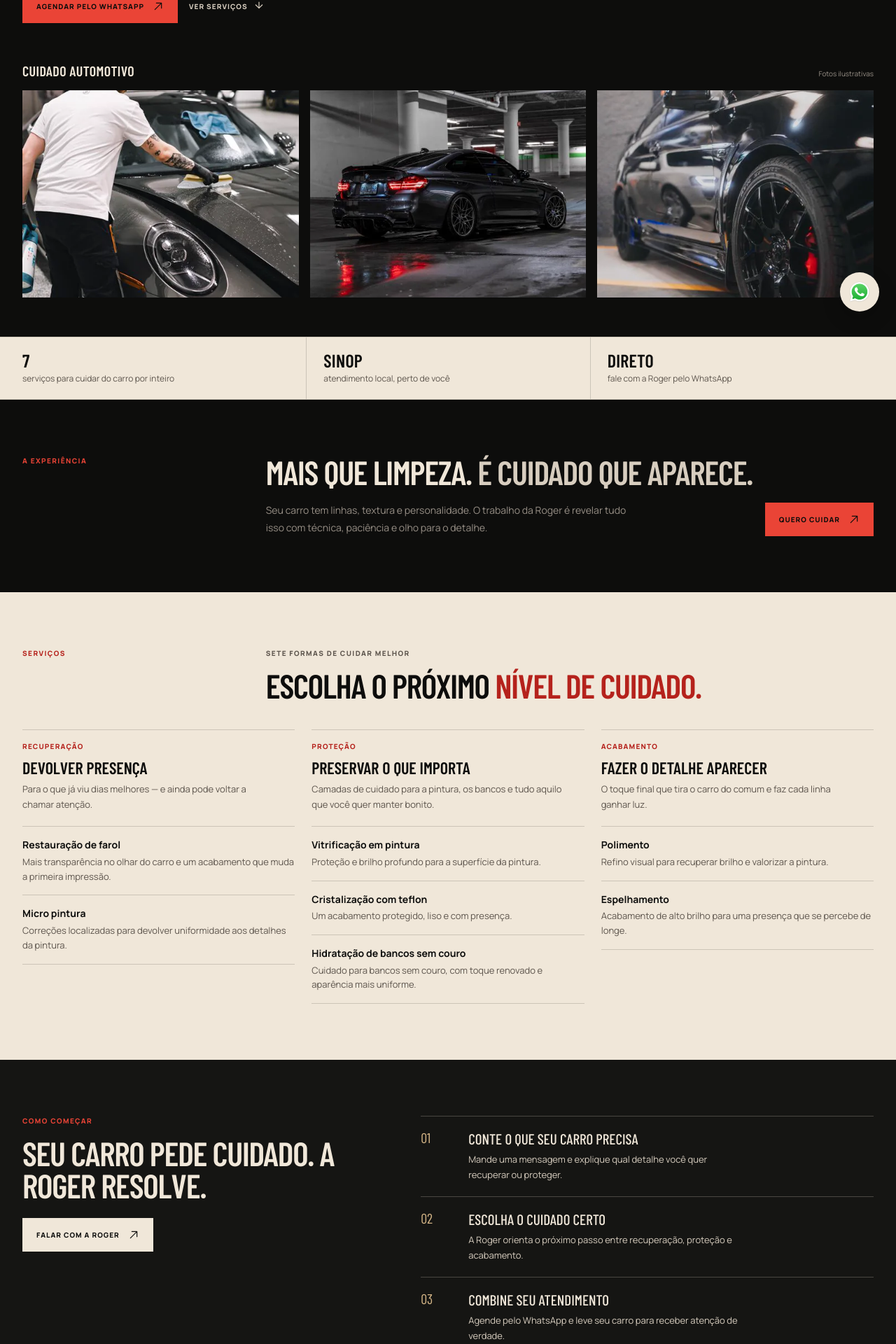
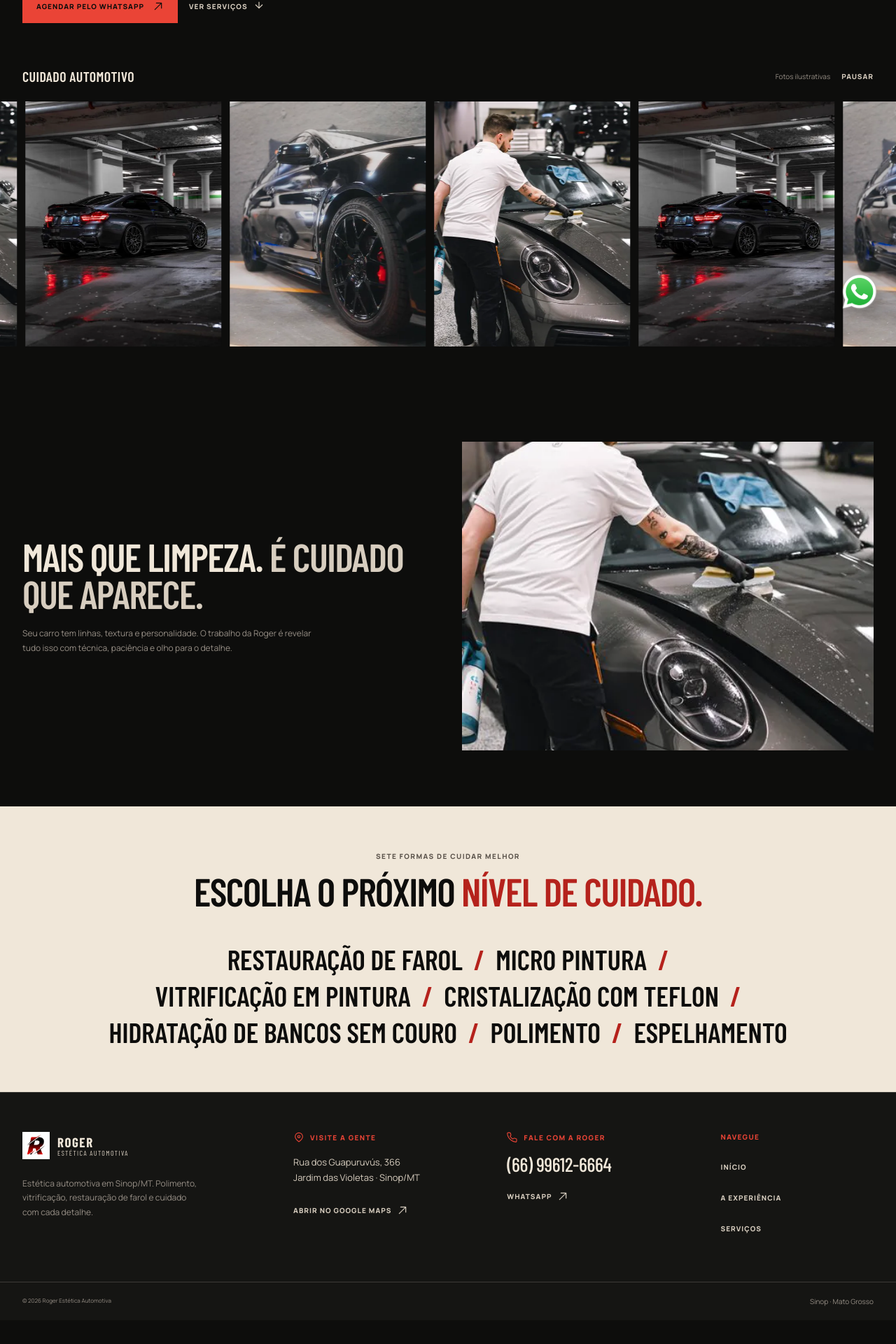
Before and after one commit to SHURIKA6/roger-estetica-automotiva, a React (Vite) app: page / in a window 1280 px wide. Shown: the part 331-2251 px from the top of the page at 70% size. After the commit the page ends 2217 px from the top, so only its background shows below. Built offline with nearby package versions, Linux system fonts and the light colour scheme; a web font is replaced by a local one.

Commit message:
[FIX] New footer

```diff
--- a/src/components/SiteHeader.jsx
+++ b/src/components/SiteHeader.jsx
@@ -76,12 +76,11 @@ export default function SiteHeader({ developersActive = false }) {
         <a className={NAV_LINK} href="/#servicos" onClick={closeMenu}>Serviços</a>
         <a className={NAV_LINK} href="/#essencia" onClick={closeMenu}>A experiência</a>
         <a className={NAV_LINK} href="/#visite" onClick={closeMenu}>Onde estamos</a>
-        {developersActive ? (
+        {/* /desenvolvedores é oculta: só aparece no menu quando já se está nela. */}
+        {developersActive && (
           <a className={`${NAV_CTA} border-red bg-red text-ink`} href="/desenvolvedores" aria-current="page" onClick={closeMenu}>
             Desenvolvedores <ArrowIcon className="size-[15px]" />
           </a>
-        ) : (
-          <a className={NAV_LINK} href="/desenvolvedores" onClick={closeMenu}>Desenvolvedores</a>
         )}
         {!developersActive && (
           <a className={NAV_CTA} href={WHATSAPP_URL} target="_blank" rel="noreferrer" onClick={closeMenu}>
--- a/src/content.js
+++ b/src/content.js
@@ -16,18 +16,6 @@ export const ADDRESS = {
 
 export const WHATSAPP_MESSAGE = 'Olá, Roger! Quero agendar um cuidado para o meu carro.'
 export const WHATSAPP_URL = `https://wa.me/${PHONE}?text=${encodeURIComponent(WHATSAPP_MESSAGE)}`
-
-export const proofPoints = [
-  { value: '7', label: 'serviços para cuidar do carro por inteiro' },
-  { value: 'Sinop', label: 'atendimento local, perto de você' },
-  { value: 'Direto', label: 'fale com a Roger pelo WhatsApp' },
-]
-
-export const journeySteps = [
-  { number: '01', title: 'Conte o que seu carro precisa', copy: 'Mande uma mensagem e explique qual detalhe você quer recuperar ou proteger.' },
-  { number: '02', title: 'Escolha o cuidado certo', copy: 'A Roger orienta o próximo passo entre recuperação, proteção e acabamento.' },
-  { number: '03', title: 'Combine seu atendimento', copy: 'Agende pelo WhatsApp e leve seu carro para receber atenção de verdade.' },
-]
 
 export const serviceGroups = [
   {
--- a/src/index.css
+++ b/src/index.css
@@ -109,6 +109,37 @@
   ::selection { background: var(--color-red); color: var(--color-paper); }
 
   :focus-visible { outline: 2px solid var(--color-gold); outline-offset: 5px; }
+}
+
+/* Carrossel da landing ------------------------------------------------------ */
+
+@keyframes gallery-marquee {
+  from { transform: translateX(0); }
+  to { transform: translateX(-50%); }
+}
+
+/* Fora de @layer de propósito: vence os utilitários sem briga de especificidade,
+   e a regra de movimento reduzido abaixo consegue trocar o overflow. */
+.gallery-viewport { overflow: hidden; }
+
+/* ~45px/s com 18 slides de 292px; ajuste a duração para mudar a velocidade.
+   Não use utilitários translate-* aqui: na v4 eles se somam ao keyframe. */
+.gallery-track { animation: gallery-marquee 60s linear infinite; }
+
+.gallery:hover .gallery-track,
+.gallery:focus-within .gallery-track,
+.gallery[data-paused] .gallery-track {
+  animation-play-state: paused;
+}
+
+@media (prefers-reduced-motion: reduce) {
+  html { scroll-behavior: auto; }
+
+  /* Sem movimento: vira uma faixa rolável comum, sem as cópias e sem o botão. */
+  .gallery-track { animation: none; }
+  .gallery-viewport { overflow-x: auto; }
+  .gallery-track > [aria-hidden="true"] { display: none; }
+  .gallery-toggle { display: none; }
 }
 
 /* Easter egg "Detalhamento Total do Site" ---------------------------------- */
--- a/src/pages/LandingPage.jsx
+++ b/src/pages/LandingPage.jsx
@@ -1,12 +1,11 @@
+import { useState } from 'react'
 import Brand from '../components/Brand.jsx'
 import SiteHeader from '../components/SiteHeader.jsx'
 import SkipLink from '../components/SkipLink.jsx'
 import {
   ADDRESS,
-  journeySteps,
   MAPS_URL,
   PHONE_DISPLAY,
-  proofPoints,
   serviceGroups,
   TEL_URL,
   WHATSAPP_URL,
@@ -17,9 +16,9 @@ const GRID = 'mx-auto w-[calc(100%_-_40px)] sm:w-[min(100%_-_52px,760px)] xl:w-[
 const EYEBROW = 'mb-4 text-[10px] leading-[1.4] font-extrabold tracking-[.14em] uppercase'
 const SECTION_TAG = 'text-[10px] font-extrabold tracking-[.14em] uppercase'
 const BUTTON = 'inline-flex min-h-12 items-center justify-center gap-3 px-5 text-[10px] font-extrabold tracking-[.1em] uppercase transition-colors'
-const BUTTON_LIGHT = `${BUTTON} bg-paper text-ink hover:bg-red hover:text-ink`
-const BUTTON_DARK = `${BUTTON} bg-ink text-paper hover:bg-red hover:text-ink`
-const H2 = 'font-display text-[clamp(36px,9vw,44px)] leading-[.96] font-semibold tracking-[-.025em] uppercase sm:text-[clamp(42px,5vw,48px)]'
+// Título de destaque: mesmo tamanho do hero, usado também em experiência e serviços.
+const DISPLAY_XL = 'font-display text-[clamp(38px,8vw,52px)] leading-[.96] font-semibold tracking-[-.025em] uppercase sm:text-[clamp(46px,6vw,56px)] xl:text-[56px]'
+const FOOTER_LINK = 'inline-flex min-h-10 items-center gap-2 text-[10px] font-extrabold tracking-[.1em] text-paper-soft uppercase transition-colors hover:text-red'
 
 const galleryPhotos = [
   {
@@ -36,7 +35,18 @@ const galleryPhotos = [
   },
 ]
 
+// Cada metade da faixa precisa ser mais larga que a tela, senão aparece um vão
+// no fim do ciclo. Com poucas fotos, repetimos a lista dentro de cada metade.
+const GALLERY_REPEAT = 3
+const galleryHalf = Array.from({ length: GALLERY_REPEAT }, () => galleryPhotos).flat()
+
+// A landing mostra só os nomes; categorias e descrições continuam em content.js
+// porque o build usa `detail` no JSON-LD e no llms.txt.
+const services = serviceGroups.flatMap((group) => group.services)
+
 export default function LandingPage() {
+  const [galleryPaused, setGalleryPaused] = useState(false)
+
   return (
     <div className="overflow-clip">
       <SkipLink />
@@ -51,7 +61,7 @@ export default function LandingPage() {
         >
           <div className="max-w-[790px]">
             <p className={`${EYEBROW} text-paper-soft`}>Estética automotiva em Sinop/MT</p>
-            <h1 id="hero-title" className="mb-5 max-w-[980px] font-display text-[clamp(38px,8vw,52px)] leading-[.96] font-semibold tracking-[-.025em] uppercase sm:text-[clamp(46px,6vw,56px)] xl:text-[56px]">
+            <h1 id="hero-title" className={`mb-5 max-w-[980px] ${DISPLAY_XL}`}>
               Seu carro pronto para aparecer.
             </h1>
             <p className="mb-7 max-w-[620px] text-[14px] leading-[1.75] text-paper-soft sm:text-[15px]">
@@ -68,173 +78,159 @@ export default function LandingPage() {
           </div>
         </section>
 
-        {/* Galeria ilustrativa --------------------------------------------- */}
-        <section aria-label="Fotos ilustrativas de estética automotiva" className={`${GRID} pb-12 sm:pb-14`}>
-          <div className="mb-4 flex items-baseline justify-between gap-4">
-            <h2 className="font-display text-[18px] font-semibold tracking-[.02em] text-paper uppercase sm:text-[20px]">Cuidado automotivo</h2>
-            <p className="m-0 text-right text-[10px] text-muted">Fotos ilustrativas</p>
+        {/* Carrossel -------------------------------------------------------- */}
+        {/* Faixa contínua em CSS: duas metades iguais deslizam até -50% e recomeçam
+            sem emenda. A segunda metade é só visual (aria-hidden). */}
+        <section aria-labelledby="gallery-title" className="gallery pb-12 sm:pb-14" data-paused={galleryPaused || undefined}>
+          <div className={`${GRID} mb-4 flex items-center justify-between gap-4`}>
+            <h2 id="gallery-title" className="font-display text-[18px] font-semibold tracking-[.02em] text-paper uppercase sm:text-[20px]">Cuidado automotivo</h2>
+            <div className="flex items-center gap-4">
+              <p className="m-0 text-[10px] text-muted">Fotos ilustrativas</p>
+              <button
+                type="button"
+                className="gallery-toggle min-h-10 text-[10px] font-extrabold tracking-[.1em] text-paper-soft uppercase transition-colors hover:text-paper"
+                aria-pressed={galleryPaused}
+                onClick={() => setGalleryPaused((paused) => !paused)}
+              >
+                {galleryPaused ? 'Retomar' : 'Pausar'}
+              </button>
             </div>
-          <div className="grid grid-cols-1 gap-3 sm:grid-cols-3 sm:gap-4">
-            {galleryPhotos.map((photo) => (
-              <figure className="m-0 overflow-hidden bg-ink-light" key={photo.src}>
+          </div>
+
+          <div className="gallery-viewport">
+            <ul className="gallery-track m-0 flex w-max list-none p-0">
+              {[...galleryHalf, ...galleryHalf].map((photo, index) => {
+                // Só a primeira ocorrência de cada foto é anunciada ao leitor de tela.
+                const repeated = index >= galleryPhotos.length
+                return (
+                  <li className="mr-3 w-[64vw] shrink-0 sm:w-[36vw] xl:w-[280px]" key={index} aria-hidden={repeated || undefined}>
                     <img
-                  className="block aspect-[5/3] w-full object-cover sm:aspect-[4/3]"
+                      className="block aspect-[4/5] w-full bg-ink-light object-cover"
                       src={photo.src}
-                  alt={photo.alt}
+                      alt={repeated ? '' : photo.alt}
                       width="500"
                       height="750"
                       loading="lazy"
                       decoding="async"
                     />
-              </figure>
-            ))}
-          </div>
-        </section>
-
-        {/* Informações rápidas --------------------------------------------- */}
-        <section className="border-y border-y-ink-16 bg-paper text-ink" aria-label="Sobre o atendimento">
-          <div className={`${GRID} grid grid-cols-1 sm:grid-cols-3`}>
-            {proofPoints.map((point, index) => (
-              <div
-                className={`flex items-baseline gap-3 border-b border-b-ink-16 py-4 last:border-b-0 sm:grid sm:content-center sm:gap-1 sm:py-5 sm:pl-6 sm:first:pl-0 sm:border-b-0 ${index > 0 ? 'sm:border-l sm:border-l-ink-16' : ''}`}
-                key={point.value}
-              >
-                <strong className="min-w-[72px] font-display text-[24px] leading-none font-semibold tracking-[.01em] uppercase sm:text-[26px]">{point.value}</strong>
-                <span className="max-w-[220px] text-[12px] leading-[1.5] text-muted-paper">{point.label}</span>
-              </div>
-            ))}
+                  </li>
+                )
+              })}
+            </ul>
           </div>
         </section>
 
         {/* A experiência ---------------------------------------------------- */}
-        <section id="essencia" aria-labelledby="essence-title" className={`${GRID} grid gap-5 py-14 sm:grid-cols-[.8fr_2.2fr] sm:gap-8 sm:py-20`}>
-          <p className={`${SECTION_TAG} m-0 text-red`}>A experiência</p>
+        <section id="essencia" aria-labelledby="essence-title" className={`${GRID} grid items-center gap-8 py-14 sm:grid-cols-2 sm:gap-10 sm:py-20`}>
           <div>
-            <h2 id="essence-title" className={`mb-5 ${H2}`}>
+            <h2 id="essence-title" className={`mb-5 ${DISPLAY_XL}`}>
               Mais que limpeza. <span className="text-paper-soft">É cuidado que aparece.</span>
             </h2>
-            <div className="flex flex-col items-start gap-6 sm:flex-row sm:items-end sm:justify-between">
-              <p className="m-0 max-w-[540px] text-[14px] leading-[1.75] text-muted">
+            <p className="m-0 max-w-[420px] text-[12px] leading-[1.7] text-muted">
               Seu carro tem linhas, textura e personalidade. O trabalho da Roger é revelar tudo isso com técnica, paciência e olho para o detalhe.
             </p>
-              <a className={`${BUTTON} bg-red text-ink hover:bg-paper`} href={WHATSAPP_URL} target="_blank" rel="noreferrer" aria-label="Conversar com a Roger pelo WhatsApp">
-                Quero cuidar <ArrowIcon className="size-4" />
-              </a>
           </div>
-          </div>
+          {/* Foto retrato (2:3) recortada: 4:5 na coluna estreita do tablet, 4:3 no
+              celular e no desktop para a seção não ficar mais alta que o texto. */}
+          <figure className="m-0 overflow-hidden bg-ink-light">
+            <img
+              className="block aspect-[4/3] w-full object-cover sm:aspect-[4/5] xl:aspect-[4/3]"
+              src="/assets/galeria-detalhamento.webp"
+              alt="Profissional cuidando da pintura de um carro esportivo em uma oficina."
+              width="499"
+              height="750"
+              loading="lazy"
+              decoding="async"
+            />
+          </figure>
         </section>
 
         {/* Serviços --------------------------------------------------------- */}
-        <section id="servicos" aria-labelledby="services-title" className="bg-paper py-14 text-ink sm:py-20">
-          <div className={`${GRID} mb-8 grid gap-4 sm:mb-10 sm:grid-cols-[.8fr_2.2fr] sm:gap-8`}>
-            <p className={`${SECTION_TAG} m-0 text-red-deep`}>Serviços</p>
-            <div>
+        <section id="servicos" aria-labelledby="services-title" className="bg-paper py-12 text-ink sm:py-16">
+          <div className={`${GRID} text-center`}>
             <p className={`${EYEBROW} text-muted-paper`}>Sete formas de cuidar melhor</p>
-              <h2 id="services-title" className={`m-0 max-w-[650px] text-ink ${H2}`}>
+            <h2 id="services-title" className={`mx-auto mb-0 max-w-[900px] ${DISPLAY_XL}`}>
               Escolha o próximo <span className="text-red-deep">nível de cuidado.</span>
             </h2>
-            </div>
-          </div>
 
-          <div className={`${GRID} grid grid-cols-1 gap-8 sm:grid-cols-2 sm:gap-x-6 sm:gap-y-9 xl:grid-cols-3`}>
-            {serviceGroups.map((group) => (
-              <article className="border-t border-t-ink-16 pt-4" key={group.label}>
-                <p className="m-0 text-[10px] font-extrabold tracking-[.12em] text-red-deep uppercase">{group.label}</p>
-                <h3 className="mt-3 mb-2 font-display text-[24px] leading-[1] font-semibold uppercase">{group.title}</h3>
-                <p className="mb-5 max-w-[360px] text-[13px] leading-[1.65] text-muted-paper">{group.copy}</p>
-                <ul className="m-0 list-none border-y border-y-ink-16 p-0">
-                  {group.services.map((service) => (
-                    <li className="border-b border-b-ink-16 py-4 last:border-b-0" key={service.name}>
-                      <h4 className="mb-1 text-[14px] leading-[1.4] font-bold">{service.name}</h4>
-                      <p className="m-0 text-[13px] leading-[1.6] text-muted-paper">{service.detail}</p>
+            <ul className="mx-auto mt-10 mb-0 flex max-w-[1040px] list-none flex-wrap justify-center gap-x-4 gap-y-2 p-0 sm:mt-12">
+              {services.map((service, index) => (
+                <li className="font-display text-[clamp(24px,5vw,40px)] leading-[1.1] font-semibold uppercase" key={service.name}>
+                  {service.name}
+                  {/* Separador só visual: aria-hidden para o leitor de tela não ler as barras. */}
+                  {index < services.length - 1 && <span className="ml-4 text-red-deep" aria-hidden="true">/</span>}
                 </li>
               ))}
             </ul>
-              </article>
-            ))}
-          </div>
-        </section>
-
-        {/* Como começar ----------------------------------------------------- */}
-        <section id="como-comecar" aria-labelledby="journey-title" className="bg-ink-soft py-14 sm:py-20">
-          <div className={`${GRID} grid gap-8 sm:grid-cols-[.9fr_1.1fr] sm:gap-10`}>
-            <div>
-              <p className={`${SECTION_TAG} mb-4 text-red`}>Como começar</p>
-              <h2 id="journey-title" className={`mb-6 max-w-[470px] ${H2}`}>
-                Seu carro pede cuidado. <span className="text-paper">A Roger resolve.</span>
-              </h2>
-              <a className={BUTTON_LIGHT} href={WHATSAPP_URL} target="_blank" rel="noreferrer">
-                Falar com a Roger <ArrowIcon className="size-4" />
-              </a>
-            </div>
-            <ol className="m-0 list-none p-0">
-              {journeySteps.map((step) => (
-                <li className="grid grid-cols-[44px_minmax(0,1fr)] gap-x-3 border-t border-t-paper-24 py-5 last:border-b last:border-b-paper-24 sm:grid-cols-[52px_minmax(0,1fr)] sm:gap-x-4" key={step.number}>
-                  <span className="font-display text-[20px] leading-none text-gold">{step.number}</span>
-                  <div>
-                    <h3 className="mb-2 font-display text-[21px] leading-[1.1] font-medium uppercase">{step.title}</h3>
-                    <p className="m-0 max-w-[390px] text-[13px] leading-[1.65] text-paper-soft">{step.copy}</p>
-                  </div>
-                </li>
-              ))}
-            </ol>
-          </div>
-        </section>
-
-        {/* Endereço e contato ----------------------------------------------- */}
-        <section id="visite" aria-label="Endereço e contato" className={`${GRID} grid grid-cols-1 gap-4 py-12 sm:grid-cols-2 sm:gap-5 sm:py-16`}>
-          <div className="flex min-h-[330px] flex-col items-start bg-paper p-6 text-ink sm:min-h-[360px] sm:p-8">
-            <div className="flex w-full items-center justify-between">
-              <p className={`${SECTION_TAG} m-0 text-red-deep`}>Visite a gente</p>
-              <PinIcon className="size-6" />
-            </div>
-            <h2 className={`mt-auto mb-4 ${H2}`}>
-              Seu carro sabe <span className="text-red-deep">o caminho.</span>
-            </h2>
-            <p className="mb-5 text-[13px] leading-[1.7] font-semibold">
-              {ADDRESS.street}<br />{ADDRESS.neighborhood} · {ADDRESS.city}
-            </p>
-            <a className={BUTTON_DARK} href={MAPS_URL} target="_blank" rel="noreferrer">
-              Abrir no Google Maps <ArrowIcon className="size-4" />
-            </a>
-          </div>
-
-          <div className="min-h-[330px] border border-line bg-ink-soft p-6 sm:min-h-[360px] sm:p-8">
-            <p className={`${EYEBROW} text-muted`}>Fale direto com a Roger</p>
-            <a className="mt-12 block font-display text-[clamp(30px,7vw,42px)] leading-none font-medium tracking-[-.02em] text-paper transition-colors hover:text-red sm:mt-14 sm:text-[42px]" href={TEL_URL}>
-              {PHONE_DISPLAY}
-            </a>
-            <p className="mt-5 mb-6 max-w-[280px] text-[13px] leading-[1.7] text-muted">
-              Agende seu horário ou tire suas dúvidas pelo WhatsApp.
-            </p>
-            <a className="inline-flex min-h-11 items-center gap-2 border-b border-b-red pb-2 text-[10px] font-extrabold tracking-[.1em] text-paper uppercase transition-colors hover:text-red" href={WHATSAPP_URL} target="_blank" rel="noreferrer">
-              <PhoneIcon className="size-4 text-red" /> WhatsApp <ArrowIcon className="ml-2 size-4" />
-            </a>
           </div>
         </section>
       </main>
 
       {/* Rodapé ------------------------------------------------------------- */}
-      <footer className={`${GRID} grid grid-cols-1 gap-6 border-t border-t-line py-7 sm:grid-cols-[1fr_auto] sm:items-end sm:py-8`}>
+      {/* Fundo e fio ocupam a largura toda; o conteúdo segue alinhado ao GRID.
+          O id "visite" vive aqui porque o header e a página de devs apontam para /#visite. */}
+      <footer id="visite" className="border-t border-t-line bg-ink-soft">
+        <div className={`${GRID} grid grid-cols-1 gap-10 py-12 sm:grid-cols-2 sm:gap-8 sm:py-14 xl:grid-cols-[1.3fr_1fr_1fr_.8fr]`}>
+          <div>
             <Brand />
-        <nav aria-label="Links do rodapé" className="flex flex-wrap gap-x-5 gap-y-3 text-[10px] font-extrabold tracking-[.08em] text-muted uppercase sm:justify-end">
-          <a className="transition-colors hover:text-paper" href={WHATSAPP_URL} target="_blank" rel="noreferrer">WhatsApp</a>
-          <a className="transition-colors hover:text-paper" href={MAPS_URL} target="_blank" rel="noreferrer">Google Maps</a>
-          <a className="transition-colors hover:text-paper" href="/desenvolvedores">Desenvolvedores</a>
-          <a className="transition-colors hover:text-paper" href={TEL_URL}>Ligar</a>
+            <p className="mt-5 mb-0 max-w-[260px] text-[12px] leading-[1.7] text-muted">
+              Estética automotiva em Sinop/MT. Polimento, vitrificação, restauração de farol e cuidado com cada detalhe.
+            </p>
+          </div>
+
+          <div>
+            <p className={`${SECTION_TAG} mb-4 flex items-center gap-2 text-red`}>
+              <PinIcon className="size-4" /> Visite a gente
+            </p>
+            {/* O Preflight não tira o itálico padrão de <address>. */}
+            <address className="mb-4 text-[13px] leading-[1.7] text-paper-soft not-italic">
+              {ADDRESS.street}<br />{ADDRESS.neighborhood} · {ADDRESS.city}
+            </address>
+            <a className={FOOTER_LINK} href={MAPS_URL} target="_blank" rel="noreferrer">
+              Abrir no Google Maps <ArrowIcon className="size-4" />
+            </a>
+          </div>
+
+          <div>
+            <p className={`${SECTION_TAG} mb-4 flex items-center gap-2 text-red`}>
+              <PhoneIcon className="size-4" /> Fale com a Roger
+            </p>
+            <a className="mb-3 block w-max font-display text-[28px] leading-none font-medium tracking-[-.01em] text-paper transition-colors hover:text-red" href={TEL_URL}>
+              {PHONE_DISPLAY}
+            </a>
+            <a className={FOOTER_LINK} href={WHATSAPP_URL} target="_blank" rel="noreferrer">
+              WhatsApp <ArrowIcon className="size-4" />
+            </a>
+          </div>
+
+          <nav aria-label="Links do rodapé">
+            <p className={`${SECTION_TAG} mb-4 text-red`}>Navegue</p>
+            <ul className="m-0 grid list-none gap-1 p-0">
+              <li><a className={FOOTER_LINK} href="#inicio">Início</a></li>
+              <li><a className={FOOTER_LINK} href="#essencia">A experiência</a></li>
+              <li><a className={FOOTER_LINK} href="#servicos">Serviços</a></li>
+            </ul>
           </nav>
-        <small className="text-[10px] text-muted sm:col-span-2">© 2026 Roger Estética Automotiva</small>
+        </div>
+
+        <div className="border-t border-t-line">
+          <div className={`${GRID} flex flex-col gap-1 py-5 text-[10px] text-muted sm:flex-row sm:justify-between`}>
+            <small>© 2026 Roger Estética Automotiva</small>
+            <span>Sinop · Mato Grosso</span>
+          </div>
+        </div>
       </footer>
 
-      {/* Atalho fixo de WhatsApp ------------------------------------------- */}
+      {/* Atalho fixo de WhatsApp: o próprio logo é o botão. ----------------- */}
+      {/* drop-shadow (filtro) segue o contorno do balão, em vez de um quadrado. */}
       <a
-        className="fixed right-4 bottom-[calc(16px_+_env(safe-area-inset-bottom))] z-[19] grid size-14 place-items-center rounded-full bg-paper shadow-[0_10px_26px_rgba(0,0,0,.22)] transition-colors hover:bg-red sm:right-6 sm:bottom-[calc(24px_+_env(safe-area-inset-bottom))]"
+        className="fixed right-4 bottom-[calc(16px_+_env(safe-area-inset-bottom))] z-[19] block size-14 drop-shadow-[0_8px_18px_rgba(0,0,0,.35)] sm:right-6 sm:bottom-[calc(24px_+_env(safe-area-inset-bottom))]"
         href={WHATSAPP_URL}
         target="_blank"
         rel="noreferrer"
         aria-label="Falar com a Roger pelo WhatsApp"
       >
-        <img className="size-8" src="/assets/WhatsApp.svg.webp" alt="" />
+        <img className="block size-full" src="/assets/WhatsApp.svg.webp" alt="" width="56" height="56" />
       </a>
     </div>
   )
```
Also changed, not shown: scripts/build.mjs (+5 -4 lines), 2 other files (tests, documents, lock files or other folders). Lines whose indentation alone changed are shown as unchanged.
